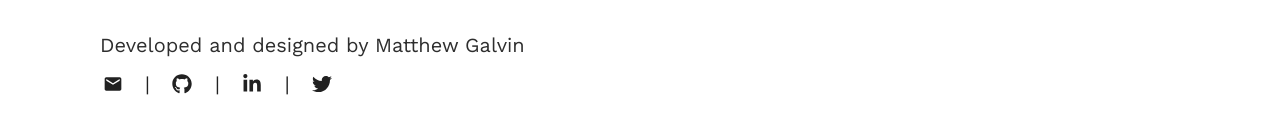
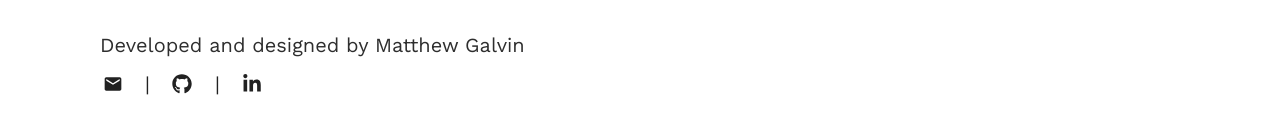
Before and after one commit to galvinma/personal-website, a React (Create React App) app: page /#/ in a window 1280 px wide. Shown: the part 770-904 px from the top of the page. Built offline with nearby package versions, Linux system fonts and the light colour scheme.

Commit message:
Remove twitter icon from footer

```diff
--- a/src/Components/Footer/Footer.js
+++ b/src/Components/Footer/Footer.js
@@ -42,13 +42,6 @@ class Footer extends React.Component {
                 </a>
               </div>
 
-              <div class="body1 nav-spacer">|</div>
-              <div class="body1 nav-link-container">
-                <a class="nav-link nav-icon-container" href="https://www.twitter.com/galvinmath" target="_blank" rel="noopener noreferrer">
-                  <FaTwitter className="nav-icon" />
-                </a>
-              </div>
-
             </div>
           </div>
 
```
